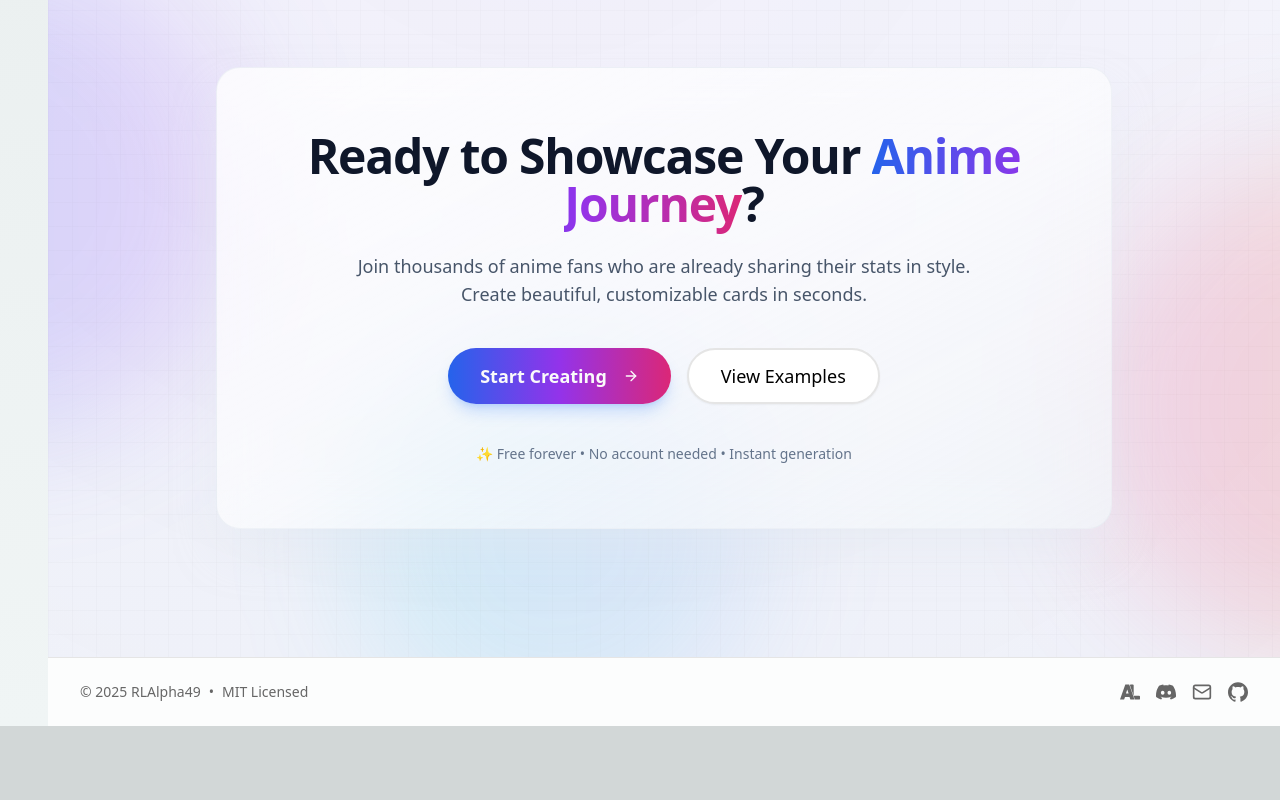
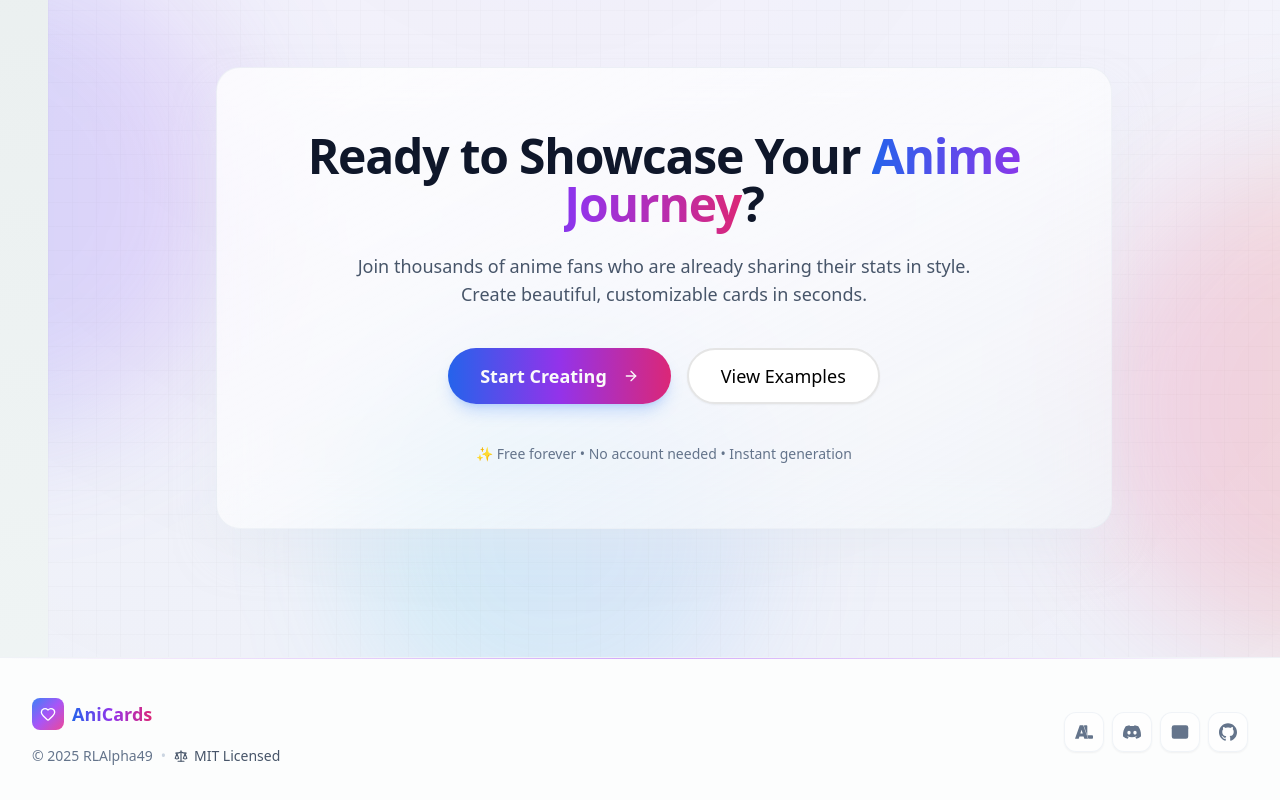
Before and after one commit to RLAlpha49/AniCards, a Next.js app: page / in a window 1280 px wide. Shown: the part 3891-4691 px from the top of the page. Before the commit the page ends 4617 px from the top, so only its background shows below. Built offline with nearby package versions, Linux system fonts and the light colour scheme; no server answers.

Commit message:
Redesign footer

```diff
--- a/components/footer.tsx
+++ b/components/footer.tsx
@@ -1,85 +1,130 @@
 "use client";
 
-import React from "react";
 import Link from "next/link";
+import { motion } from "framer-motion";
 import { trackExternalLinkClick } from "@/lib/utils/google-analytics";
-import { Mail } from "lucide-react";
+import { Mail, Heart, ExternalLink, Scale } from "lucide-react";
 import {
   SimpleAniListIcon,
   SimpleDiscordIcon,
   SimpleGithubIcon,
 } from "@/components/simple-icons";
-import { useIsMobile } from "@/hooks/use-mobile";
 
 /**
- * Page footer with license info and external links.
+ * Social link metadata for the footer icons.
+ * @source
+ */
+const SOCIAL_LINKS = [
+  {
+    href: "https://anilist.co/user/Alpha49",
+    icon: SimpleAniListIcon,
+    name: "anilist",
+    label: "AniList Profile",
+    hoverColor: "hover:text-blue-500 hover:border-blue-500/50",
+    bgHover: "hover:bg-blue-500/10",
+  },
+  {
+    href: "https://discordid.netlify.app/?id=251479989378220044",
+    icon: SimpleDiscordIcon,
+    name: "discord",
+    label: "Discord",
+    hoverColor: "hover:text-purple-500 hover:border-purple-500/50",
+    bgHover: "hover:bg-purple-500/10",
+  },
+  {
+    href: "mailto:contact@alpha49.com",
+    icon: Mail,
+    name: "email",
+    label: "Email",
+    hoverColor: "hover:text-green-500 hover:border-green-500/50",
+    bgHover: "hover:bg-green-500/10",
+  },
+  {
+    href: "https://github.com/RLAlpha49",
+    icon: SimpleGithubIcon,
+    name: "github",
+    label: "GitHub",
+    hoverColor:
+      "hover:text-slate-900 dark:hover:text-white hover:border-slate-500/50",
+    bgHover: "hover:bg-slate-500/10",
+  },
+];
+
+/**
+ * Page footer with license info, navigation links, and social icons.
  * - Shows the current year and a link to the project license.
+ * - Features modern card styling with glassmorphism effects.
  * - Renders social/contact icons and reports link clicks to analytics.
  * @returns A responsive footer element.
  * @source
  */
 export default function Footer() {
-  const isMobile = useIsMobile();
-
   return (
     <footer
-      className={`border-t bg-background/80 py-6 backdrop-blur-md dark:bg-slate-950/80 ${
-        isMobile ? "ml-0" : "ml-12"
-      }`}
+      className={`relative z-50 border-t border-slate-200/50 bg-white/80 backdrop-blur-xl dark:border-slate-700/50 dark:bg-slate-950/80`}
     >
-      <div className="container flex flex-col items-center justify-between gap-4 md:flex-row">
-        <div className="flex items-center gap-2 text-sm text-muted-foreground">
+      {/* Subtle gradient line at the top */}
+      <div className="absolute inset-x-0 top-0 h-[1px] bg-gradient-to-r from-transparent via-purple-500/50 to-transparent" />
+
+      <div className="container py-10">
+        <div className="flex flex-col items-center gap-8 md:flex-row md:justify-between">
+          {/* Brand & Copyright */}
+          <div className="flex flex-col items-center gap-4 md:items-start">
+            {/* Logo */}
+            <Link href="/" className="group flex items-center gap-2">
+              <motion.div
+                className="flex h-8 w-8 items-center justify-center rounded-lg bg-gradient-to-br from-blue-500 via-purple-500 to-pink-500"
+                whileHover={{ scale: 1.05, rotate: 5 }}
+                transition={{ type: "spring", stiffness: 400, damping: 17 }}
+              >
+                <Heart className="h-4 w-4 text-white" />
+              </motion.div>
+              <span className="bg-gradient-to-r from-blue-600 via-purple-600 to-pink-600 bg-clip-text text-lg font-bold text-transparent">
+                AniCards
+              </span>
+            </Link>
+
+            {/* Copyright & License */}
+            <div className="flex flex-wrap items-center justify-center gap-2 text-sm text-slate-500 dark:text-slate-400 md:justify-start">
               <span>&copy; {new Date().getFullYear()} RLAlpha49</span>
-          <span>•</span>
+              <span className="text-slate-300 dark:text-slate-600">•</span>
               <Link
                 href="https://github.com/RLAlpha49/Anicards/blob/main/LICENSE"
-            className="font-medium hover:underline"
+                className="group inline-flex items-center gap-1.5 font-medium text-slate-600 transition-colors hover:text-blue-600 dark:text-slate-400 dark:hover:text-blue-400"
                 target="_blank"
                 rel="noopener noreferrer"
               >
+                <Scale className="h-3.5 w-3.5" />
                 MIT Licensed
+                <ExternalLink className="h-3 w-3 opacity-0 transition-opacity group-hover:opacity-100" />
               </Link>
             </div>
+          </div>
 
-        <div className="flex items-center gap-4">
+          {/* Social Links */}
+          <div className="flex items-center gap-2">
+            {SOCIAL_LINKS.map((link) => (
+              <motion.div
+                key={link.name}
+                whileHover={{ scale: 1.1 }}
+                whileTap={{ scale: 0.95 }}
+                transition={{ type: "spring", stiffness: 400, damping: 17 }}
+              >
                 <Link
-            href="https://anilist.co/user/Alpha49"
-            target="_blank"
-            rel="noopener noreferrer"
-            className="text-muted-foreground transition-colors hover:text-blue-500"
-            onClick={() => trackExternalLinkClick("anilist", "footer")}
-            aria-label="AniList Profile"
+                  href={link.href}
+                  target={link.name === "email" ? undefined : "_blank"}
+                  rel={
+                    link.name === "email" ? undefined : "noopener noreferrer"
+                  }
+                  className={`flex h-10 w-10 items-center justify-center rounded-xl border border-slate-200/50 bg-white/50 text-slate-500 shadow-sm transition-all dark:border-slate-700/50 dark:bg-slate-800/50 dark:text-slate-400 ${link.hoverColor} ${link.bgHover}`}
+                  onClick={() => trackExternalLinkClick(link.name, "footer")}
+                  aria-label={link.label}
                 >
-            <SimpleAniListIcon size={20} className="fill-current" />
+                  <link.icon size={18} className="fill-current" />
                 </Link>
-          <Link
-            href="https://discordid.netlify.app/?id=251479989378220044"
-            target="_blank"
-            rel="noopener noreferrer"
-            className="text-muted-foreground transition-colors hover:text-purple-500"
-            onClick={() => trackExternalLinkClick("discord", "footer")}
-            aria-label="Discord"
-          >
-            <SimpleDiscordIcon size={20} className="fill-current" />
-          </Link>
-          <Link
-            href="mailto:contact@alpha49.com"
-            className="text-muted-foreground transition-colors hover:text-green-500"
-            onClick={() => trackExternalLinkClick("email", "footer")}
-            aria-label="Email"
-          >
-            <Mail className="h-5 w-5" />
-          </Link>
-          <Link
-            href="https://github.com/RLAlpha49"
-            target="_blank"
-            rel="noopener noreferrer"
-            className="text-muted-foreground transition-colors hover:text-gray-900 dark:hover:text-gray-100"
-            onClick={() => trackExternalLinkClick("github", "footer")}
-            aria-label="GitHub"
-          >
-            <SimpleGithubIcon size={20} />
-          </Link>
+              </motion.div>
+            ))}
+          </div>
         </div>
       </div>
     </footer>
```
Lines whose indentation alone changed are shown as unchanged.
